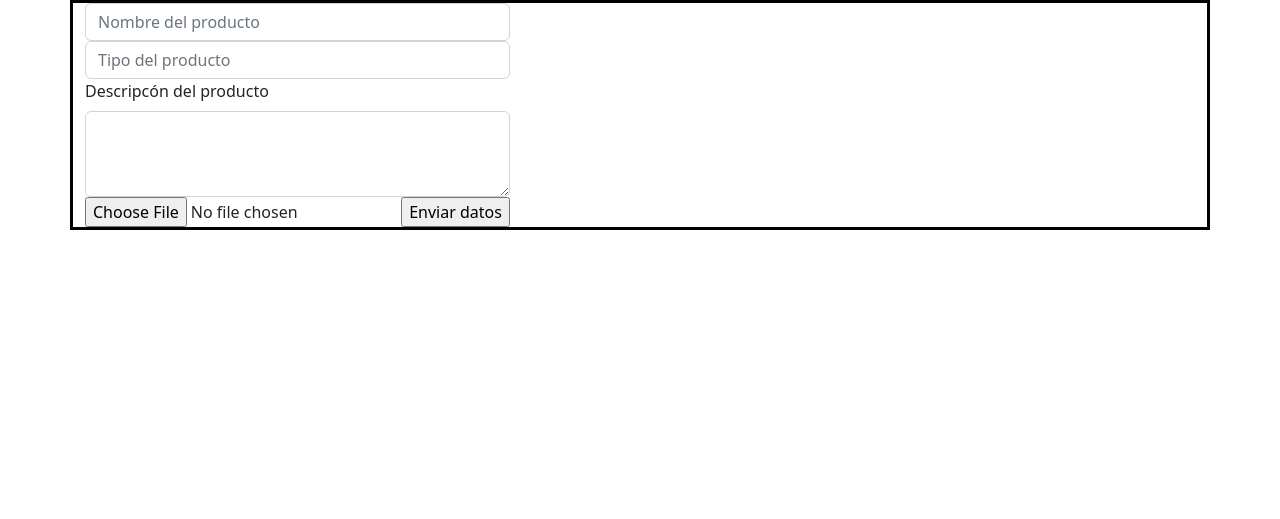
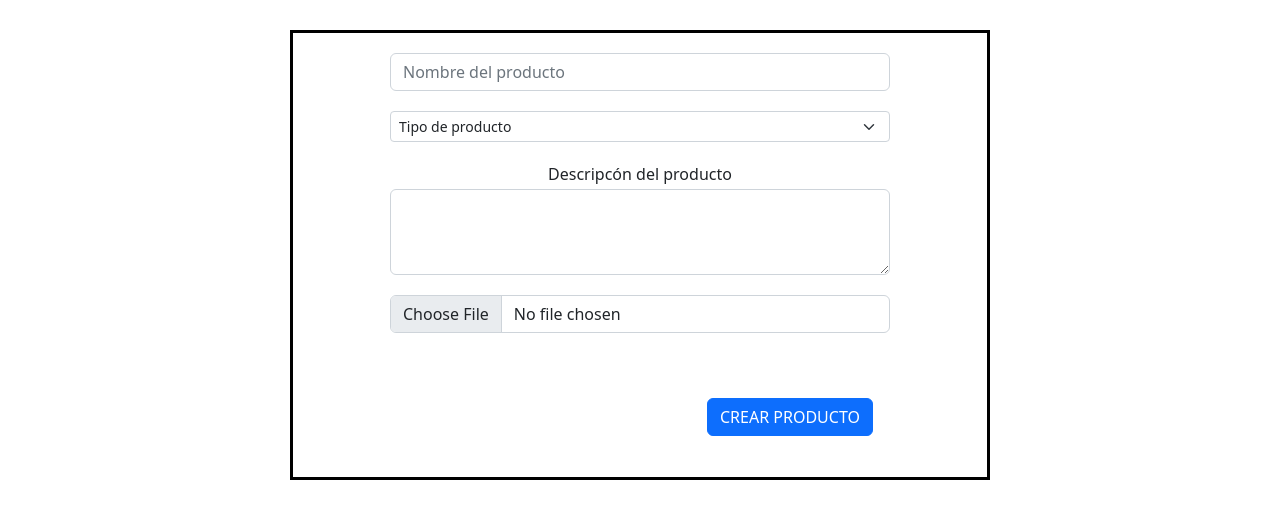
Before and after one commit to Santiagozapataaaa/proyectoFinalHerramientas, a PHP site: page /producto in a window 1280 px wide. Shown: the part 201-720 px from the top of the page. Run offline with PHP 8.4, Linux system fonts and the light colour scheme.

Commit message:
subir_producto

```diff
--- a/view/css/producto.css
+++ b/view/css/producto.css
@@ -1,6 +1,48 @@
-.producto{
-    display: flex !important;
-    border:3px solid black;
+.form_producto{
+    display: flex;
+    flex-direction: column;
     margin: auto;
+    margin-top: 30px;
+    max-width: 700px;
+    border: 3px solid black;
+    text-align: center;
+}
+.form_producto .form-control{
     max-width: 500px;
+    margin: auto;
+    margin-top: 20px;
 }
+.form_producto .form-select{
+    max-width: 500px;
+    margin: auto;
+    margin-top: 20px;
+}
+.descripcion{
+    width: 500px;
+    margin: auto;
+    margin-top: 20px;
+    min-width: 300px;
+}
+.archivo{
+    margin-top: 20px;
+}
+.descripcion .form-control{
+    margin-top: -5px;
+}
+#file-preview-zone{
+    width: 100%;
+    height: 100px;
+    object-fit: cover;
+    margin: auto;
+    margin-top: 20px;
+}
+#file-preview-zone img{
+    float: left;
+    width: 250px;
+    height: 300px;
+    margin-left: 100px;
+}
+.btn-container .btn{
+    margin-top: -100px;
+    margin-left: 300px;
+}
--- /dev/null
+++ b/view/js/script.js
@@ -0,0 +1,5 @@
+
+$(document).ready(function(){
+
+
+});
--- a/view/producto.php
+++ b/view/producto.php
@@ -3,24 +3,61 @@
 include('./view/layouts/header.php');
 ?>
 
-<div class="container">
-    <div class="row">
-        <div class="col producto">
-            <form action="" method="post" enctype="multipart/form-data" target="_blank">
-                <input class="form-control" type="text" placeholder="Nombre del producto" aria-label="default input example">
-                <input class="form-control" type="text" placeholder="Tipo del producto" aria-label="default input example">
-                <div class="descripcion">
-                    <label for="exampleFormControlTextarea1" class="form-label">Descripcón del producto</label>
-                    <textarea class="form-control" id="exampleFormControlTextarea1" rows="3"></textarea>
-                </div>
-                <div class="archivo">
-                    <input type="file" name="archivosubido">
-                    <input type="submit" value="Enviar datos">
-                </div>
-            </form>
+<form action="./producto.php" method="get" enctype="multipart/form-data" target="_blank" class="form_producto">
+    <input class="form-control" type="text" placeholder="Nombre del producto" aria-label="default input example" name="producto">
+    <select class="form-select form-select-sm" aria-label=".form-select-sm example" name="tipo">
+        <option selected>Tipo de producto</option>
+        <option value="1">Camiseta</option>
+        <option value="2">Pantaloneta</option>
+        <option value="3">Buzo</option>
+        <option value="3">Sudadera</option>
+        <option value="3">Buzo</option>
+        <option value="3">Gorra</option>
+        <option value="3">Gafas</option>
+    </select>
+    <div class="descripcion" name="descripcion">
+        <label for="exampleFormControlTextarea1" class="form-label">Descripcón del producto</label>
+        <textarea class="form-control" id="exampleFormControlTextarea1" rows="3" name="descripcion"></textarea>
+    </div>
+
+    <div id="divInputLoad">
+        <div id="divFileUpload">
+            <input class="form-control" id="file-upload" type="file" accept="image/*">
+        </div>
+        <div id="file-preview-zone">
         </div>
     </div>
-</div>
+
+    <div class="btn-container">
+        <button type="submit" class="btn btn-primary" name="btn-producto">CREAR PRODUCTO</button>
+    </div>
+
+    <script>
+        function readFile(input) {
+            if (input.files && input.files[0]) {
+                var reader = new FileReader();
+
+                reader.onload = function(e) {
+                    var filePreview = document.createElement('img');
+                    filePreview.id = 'file-preview';
+                    //e.target.result contents the base64 data from the image uploaded
+                    filePreview.src = e.target.result;
+                    console.log(e.target.result);
+
+                    var previewZone = document.getElementById('file-preview-zone');
+                    previewZone.appendChild(filePreview);
+                }
+
+                reader.readAsDataURL(input.files[0]);
+            }
+        }
+
+        var fileUpload = document.getElementById('file-upload');
+        fileUpload.onchange = function(e) {
+            readFile(e.srcElement);
+        }
+    </script>
+</form>
 
 <?php
 //Footer
```
Also changed, not shown: model/productoModel.php (+30 -0 lines).
